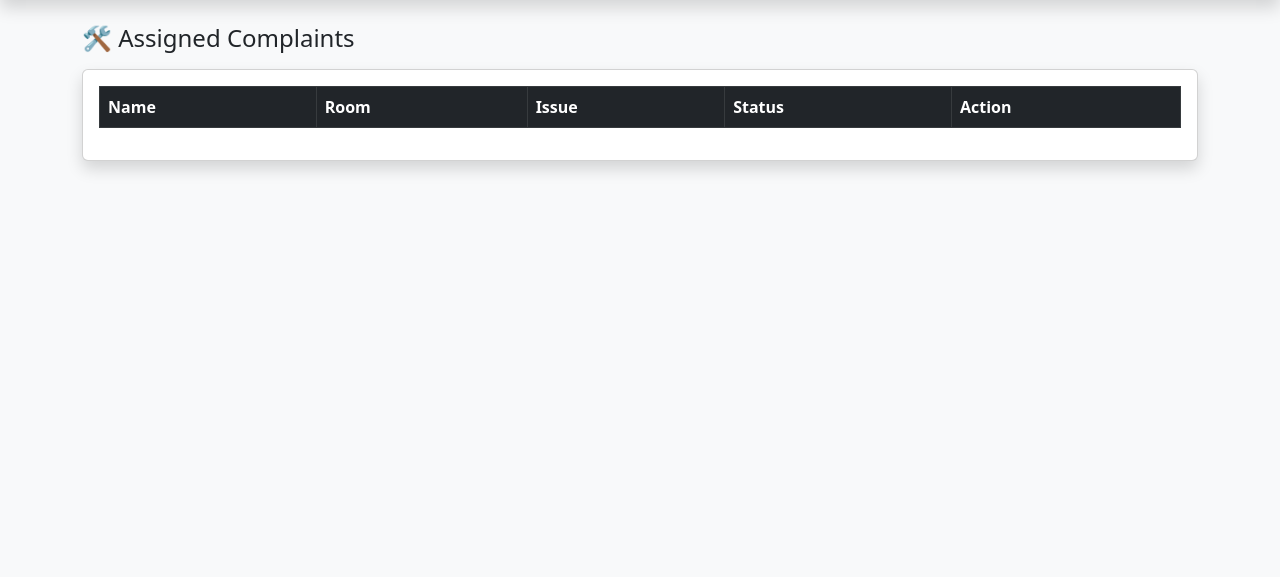
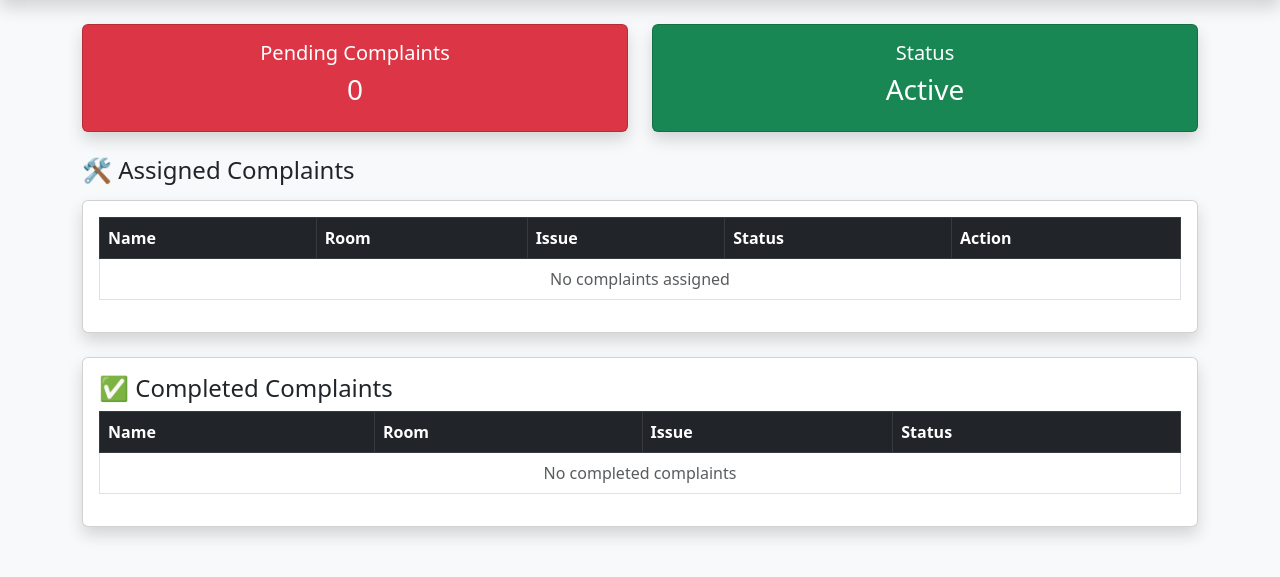
Before and after one commit to harshithavandavasi-1401/hostel-management-system, a Flask app: page /worker in a window 1280 px wide. Shown: the part 56-633 px from the top of the page. Run offline with Flask 3, Linux system fonts and the light colour scheme; data that the repository does not hold is empty.

Commit message:
updated worker dashboard with tables

```diff
--- a/backend/app.py
+++ b/backend/app.py
@@ -211,23 +211,24 @@ def submit():
 # ---------------- WARDEN ----------------
 @app.route('/warden')
 def warden():
+    # complaints
     cursor.execute("SELECT * FROM helpdesk")
     complaints = cursor.fetchall()
 
-    cursor.execute("SELECT COUNT(*) FROM helpdesk")
-    total = cursor.fetchone()[0]
+    # students
+    cursor.execute("SELECT * FROM students")
+    students = cursor.fetchall()
 
-    cursor.execute("SELECT COUNT(*) FROM helpdesk WHERE status='pending'")
-    pending = cursor.fetchone()[0]
+    # workers
+    cursor.execute("SELECT * FROM workers")
+    workers = cursor.fetchall()
 
-    cursor.execute("SELECT COUNT(*) FROM helpdesk WHERE status='resolved'")
-    resolved = cursor.fetchone()[0]
-
-    return render_template('warden_dashboard.html',
-                           complaints=complaints,
-                           total=total,
-                           pending=pending,
-                           resolved=resolved)
+    return render_template(
+        'warden_dashboard.html',
+        complaints=complaints,
+        students=students,
+        workers=workers
+    )
 
 
 # ---------------- WORKER ----------------
--- a/backend/templates/worker_dashboard.html
+++ b/backend/templates/worker_dashboard.html
@@ -15,9 +15,31 @@
 
 <div class="container mt-4">
 
+<!-- SUMMARY -->
+<div class="row mb-4">
+<div class="col-md-6">
+<div class="card bg-danger text-white text-center shadow">
+<div class="card-body">
+<h5>Pending Complaints</h5>
+<h3>{{ data|length }}</h3>
+</div>
+</div>
+</div>
+
+<div class="col-md-6">
+<div class="card bg-success text-white text-center shadow">
+<div class="card-body">
+<h5>Status</h5>
+<h3>Active</h3>
+</div>
+</div>
+</div>
+</div>
+
+<!-- ASSIGNED COMPLAINTS -->
 <h4 class="mb-3">🛠 Assigned Complaints</h4>
 
-<div class="card shadow">
+<div class="card shadow mb-4">
 <div class="card-body">
 
 <div class="table-responsive">
@@ -36,12 +58,14 @@
 
 <tbody>
 
+{% if data and data|length > 0 %}
+
 {% for d in data %}
 <tr>
 
-<td>{{ d[5] }}</td>   <!-- student_name -->
-<td>{{ d[3] }}</td>   <!-- room -->
-<td>{{ d[1] }}</td>   <!-- issue -->
+<td>{{ d[5] }}</td>
+<td>{{ d[3] }}</td>
+<td>{{ d[1] }}</td>
 
 <td>
 {% if d[6] == 'pending' %}
@@ -62,6 +86,68 @@
 </tr>
 {% endfor %}
 
+{% else %}
+
+<tr>
+<td colspan="5" class="text-center text-muted">
+No complaints assigned
+</td>
+</tr>
+
+{% endif %}
+
+</tbody>
+
+</table>
+
+</div>
+
+</div>
+</div>
+
+<!-- COMPLETED COMPLAINTS -->
+<div class="card shadow">
+<div class="card-body">
+
+<h4>✅ Completed Complaints</h4>
+
+<div class="table-responsive">
+
+<table class="table table-bordered table-hover">
+
+<thead class="table-dark">
+<tr>
+<th>Name</th>
+<th>Room</th>
+<th>Issue</th>
+<th>Status</th>
+</tr>
+</thead>
+
+<tbody>
+
+{% set found = false %}
+
+{% for d in data %}
+{% if d[6] == 'resolved' %}
+{% set found = true %}
+<tr>
+<td>{{ d[5] }}</td>
+<td>{{ d[3] }}</td>
+<td>{{ d[1] }}</td>
+<td><span class="badge bg-success">Resolved</span></td>
+</tr>
+{% endif %}
+{% endfor %}
+
+{% if not found %}
+<tr>
+<td colspan="4" class="text-center text-muted">
+No completed complaints
+</td>
+</tr>
+{% endif %}
+
 </tbody>
 
 </table>
```
Also changed, not shown: backend/templates/student_dashboard.html (+33 -0 lines), backend/templates/warden_dashboard.html (+8 -15 lines).
